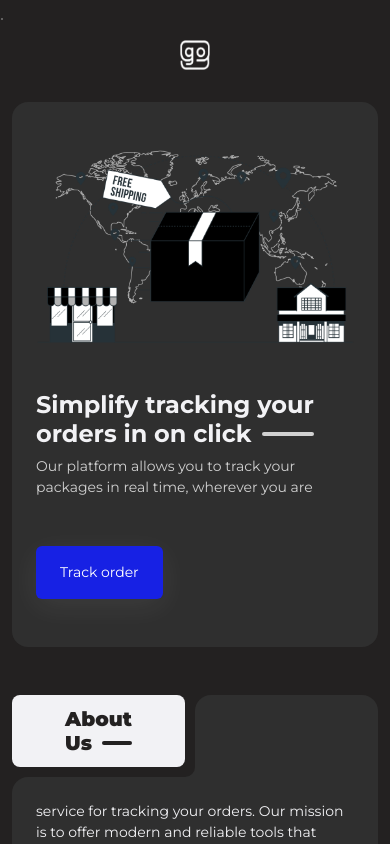
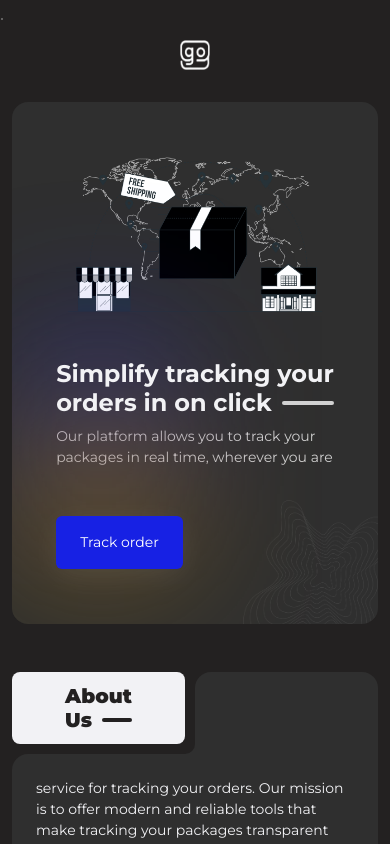
Before and after one commit to hamdihamzadev/webShipping, a Vue app: page / in a window 390 px wide. Built offline with nearby package versions, Linux system fonts and the light colour scheme; some icons are missing.

Commit message:
finish responsive

```diff
--- a/src/components/Home/AboutUs.vue
+++ b/src/components/Home/AboutUs.vue
@@ -1,6 +1,6 @@
 <template>
     <section id="aboutUs">
-            <b-row class="g-0 gap-3" >
+            <b-row class="g-0 gap-3 gap-lg-0" >
                 <b-col cols="12" lg="6" >
                     <b-row class="g-0 h-100" >
                         <b-col cols="6" md="4" id="col-title" class="position-relative" >
@@ -9,7 +9,7 @@
                             </div>
                             <div id="radius-btm-right" class="position-absolute"></div>
                         </b-col>
-                        <b-col cols="6" md="4" id="col-cercle" ></b-col>
+                        <b-col cols="6" md="8" id="col-cercle" ></b-col>
                         <b-col cols="12" id="col-paragraphe" >
                             <p class="m-0">
                                 service for
--- a/src/components/Home/ContactUs.vue
+++ b/src/components/Home/ContactUs.vue
@@ -1,7 +1,7 @@
 <template>
     <section id="contact-us">
         <b-row class="g-0 overflow-hidden">
-            <b-col cols="6" md="10">
+            <b-col cols="6" md="8" lg="10">
                 <div id="subtitle" class="h-100 d-flex align-items-center justify-content-end gap-3">
                     <div id="container-cercle" class="position-relative">
                         <div class="starburst position-absolute top-50 start-50 translate-middle">
@@ -21,14 +21,12 @@
                             </text>
                         </svg>
                     </div>
-                    <p id="para" class="m-0 d-none d-lg-block ">
-                        Service for tracking your orders Our mission is to offer modern and reliable tools that
-                        make
-                        tracking your packages transparent and accessible, wherever
+                    <p id="para" class="m-0 d-none d-md-block ">
+                        Service for tracking your orders Our mission is to offer modern and reliable tools that make tracking
                     </p>
                 </div>
             </b-col>
-            <b-col cols="6" md="2">
+            <b-col cols="6" md="4" lg="2">
                 <div id="title">
                     <TitleSection :section="'contact'" />
                 </div>
@@ -39,7 +37,7 @@
                 </div>
                 <div id="form-contact">
                     <b-row class="align-items-center g-5">
-                        <b-col md="7" id="form">
+                        <b-col cols="12" lg="7" id="form">
 
                             <div id="headline" class="mb-4 d-flex flex-column justify-content-center gap-2 ">
                                 <p class="m-0 fw-bold position-relative">Send Message</p>
@@ -83,7 +81,7 @@
                             </b-form>
 
                         </b-col>
-                        <b-col md="5" id="contact">
+                        <b-col cols="12" lg="5" id="contact">
                             <p id="title" class="mb-3 fw-bold">Contact with:</p>
 
                             <div class="d-flex flex-column gap-3 ">
--- a/src/components/Home/HowitWork.vue
+++ b/src/components/Home/HowitWork.vue
@@ -2,10 +2,10 @@
     <section id="howItWork">
 
         <b-row class="g-0">
-            <b-col cols="6" md="3" id="col-title">
+            <b-col cols="6" md="4" id="col-title">
                 <TitleSection :section="'howitworks'" />
             </b-col>
-            <b-col cols="6" md="9" id="col-subtitle">
+            <b-col cols="6" md="8" id="col-subtitle">
                 <div class="h-100 d-flex align-items-center justify-content-end justify-content-lg-start gap-3">
                     <div id="container-cercle" class="position-relative">
                         <div class="position-absolute top-50 start-50 translate-middle">
@@ -36,9 +36,9 @@
                 <div id="topology" class="position-absolute z-1">
                     <b-img :src="require('@/assets/img/Topology-2.png')"></b-img>
                 </div>
-                <b-row class="position-relative z-3 gap-3 gap-md-0">
+                <b-row class="position-relative z-3 gap-3 gap-lg-0">
 
-                    <b-col v-for="(item,index) in steps" :key="item.id" id="col-step">
+                    <b-col cols="12" lg="4" v-for="(item,index) in steps" :key="item.id" id="col-step">
                         <div  id="item-step" class="h-100 position-relative p-5 overflow-hidden">
                             <div class="position-absolute z-1" id="blur">
                                 <BlurBg />
--- a/src/components/Home/MainBanner.vue
+++ b/src/components/Home/MainBanner.vue
@@ -1,13 +1,14 @@
 <template>
     <section id="banner" class="position-relative">
-        <b-row class="flex-column-reverse flex-lg-row gap-5 gap-lg-0" >
-            <b-col cols="12" lg="6" class="d-flex justify-content-center" >
+        <b-row class="flex-column-reverse flex-lg-row gap-5 gap-lg-0">
+            <b-col cols="12" lg="6" class="d-flex justify-content-center">
                 <div class="d-flex flex-column justify-content-lg-center h-lg-100">
-                    <!-- <img id="topology" class="position-absolute z-1" :src="require('@/assets/img/Topology-2.png')" alt=""> -->
-<!--
+                    <img id="topology" class="position-absolute z-1" :src="require('@/assets/img/Topology-2.png')"
+                        alt="">
+
                     <div class="position-absolute z-1">
                         <BlurBg />
-                    </div> -->
+                    </div>
 
                     <h2 id="headline" class="fw-bold z-3">
                         <span>Simplify tracking your</span>
@@ -45,13 +46,13 @@
 </template>
 
 <script>
-    // import BlurBg from '@/components/global/BlurBg.vue'
+    import BlurBg from '@/components/global/BlurBg.vue'
 
     export default {
         name: 'MainBanner',
-        // components: {
-        //     BlurBg,
-        // },
+        components: {
+            BlurBg,
+        },
         data() {
             return {
                 scrollInfini: ['Order in preparation', 'In delivery', 'Delivery successful', 'Waiting for confirmation',
@@ -69,7 +70,7 @@
     #banner {
 
         background-color: var(--background-section);
-        padding:107px var(--paddingInline-section);
+        padding: 107px var(--paddingInline-section);
         border-radius: 16px;
         overflow: hidden;
 
@@ -176,7 +177,7 @@
     // phone
     @media (max-width: 767.98px) {
         #banner {
-            padding: 48px var(--paddingInline-section-mobile) ;
+            padding: 48px var(--paddingInline-section-mobile);
 
             #headline {
                 font-size: var(--title-banner-mobile);
@@ -188,13 +189,14 @@
             }
 
             #topology {
-                left: 266px;
-                width: 200px;
+                left: 272px;
+                width: 148px;
                 opacity: 0.8;
-                bottom: 0;
+                bottom: -27px;
+                top: auto;
             }
 
-            #cta{
+            #cta {
                 font-size: 14px;
             }
 
@@ -204,9 +206,18 @@
 
     // Medium devices (tablets, less than 992px)
     @media (max-width: 991.98px) {
-        #banner{
-            padding: 48px var(--paddingInline-section-mobile) ;
+        #banner {
+            padding:var(--paddingInline-section);
+
+            #topology {
+                left: auto;
+        width: 148px;
+        opacity: 0.8;
+        bottom: -27px;
+        top: auto;
+        right: -13px;
+            }
+
         }
     }
-
 </style>
--- a/src/components/Home/OurServices.vue
+++ b/src/components/Home/OurServices.vue
@@ -2,7 +2,7 @@
     <section id="our-services">
 
             <b-row class="g-0 overflow-hidden">
-                <b-col cols="6" md="9" id="col-subtitle">
+                <b-col cols="6" md="8" id="col-subtitle">
                     <div class="h-100 d-flex align-items-center justify-content-lg-end justify-content-lg-start  gap-3">
                         <div id="container-cercle" class="position-relative">
                             <div class="starburst position-absolute top-50 start-50 translate-middle">
@@ -30,7 +30,7 @@
                     </div>
 
                 </b-col>
-                <b-col cols="6" md="3" id="col-title" class="position-relative">
+                <b-col cols="6" md="4" id="col-title" class="position-relative">
                     <div id="radius-btm-left" class="position-absolute"></div>
                     <TitleSection :section="'services'" />
                 </b-col>
```
